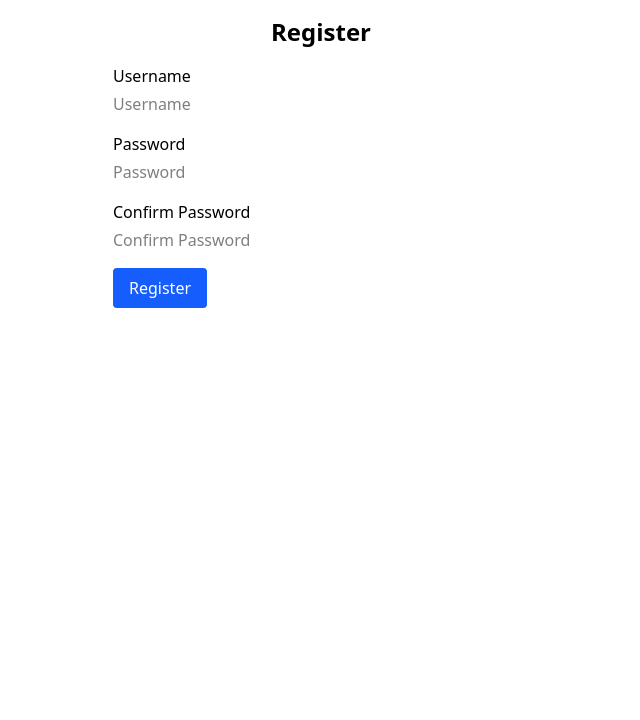
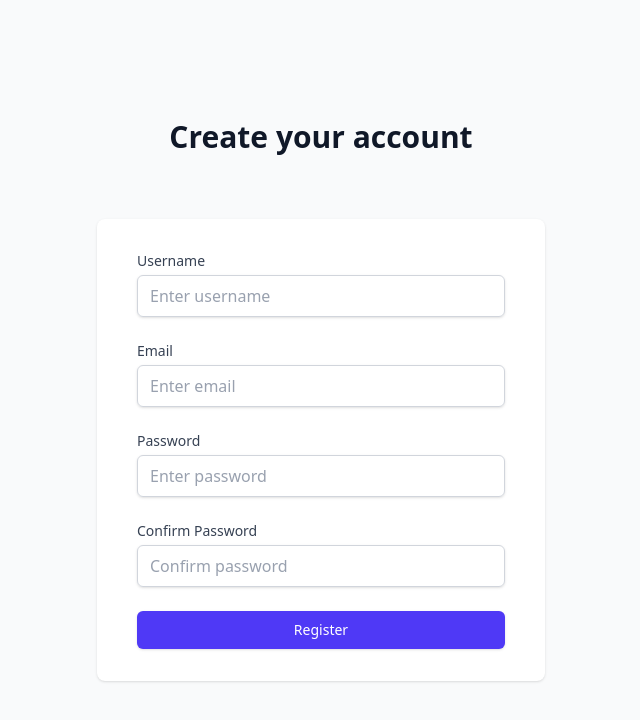
Before and after one commit to Killian1023/comp3334-project, a Next.js app: page /register in a window 1280 px wide. Shown: the top 720 px of the page, without its empty margins (319-959 px from the left). Built offline with nearby package versions, Linux system fonts and the light colour scheme.

Commit message:
Modify register page add create PK and SK function

```diff
--- a/package.json
+++ b/package.json
@@ -15,6 +15,7 @@
     "better-sqlite3": "^11.9.1",
     "drizzle-kit": "^0.30.6",
     "drizzle-orm": "^0.41.0",
+    "jose": "^6.0.10",
     "jsonwebtoken": "^9.0.2",
     "next": "15.2.4",
     "react": "^19.0.0",
--- a/src/app/components/auth/RegisterForm.tsx
+++ b/src/app/components/auth/RegisterForm.tsx
@@ -7,7 +7,7 @@ import Button from '../ui/Button';
 
 // Define type for the onSubmit prop
 interface RegisterFormProps {
-  onSubmit: (data: { username: string; password: string }) => Promise<boolean>;
+  onSubmit: (data: { username: string; password: string; email: string }) => Promise<boolean>;
   isLoading?: boolean; // Add prop for external loading state
 }
 
@@ -15,6 +15,7 @@ const RegisterForm: React.FC<RegisterFormProps> = ({ onSubmit, isLoading: extern
     const [username, setUsername] = useState('');
     const [password, setPassword] = useState('');
     const [confirmPassword, setConfirmPassword] = useState('');
+    const [email, setEmail] = useState('');
     const [error, setError] = useState('');
     const [loading, setLoading] = useState(false);
     const router = useRouter();
@@ -28,30 +29,38 @@ const RegisterForm: React.FC<RegisterFormProps> = ({ onSubmit, isLoading: extern
         setLoading(true);
 
         // Perform validation
-        if (!username || !password || !confirmPassword) {
-            setError('All fields are required.');
+        if (!username || !password || !confirmPassword || !email) {
+            setError('All fields are required');
             setLoading(false);
             return;
         }
 
         if (password !== confirmPassword) {
-            setError('Passwords do not match.');
+            setError('Passwords do not match');
             setLoading(false);
             return;
         }
 
         if (password.length < 8) {
-            setError('Password must be at least 8 characters long.');
+            setError('Password must be at least 8 characters long');
+            setLoading(false);
+            return;
+        }
+
+        // Basic email validation
+        const emailRegex = /^[^\s@]+@[^\s@]+\.[^\s@]+$/;
+        if (!emailRegex.test(email)) {
+            setError('Please enter a valid email address');
             setLoading(false);
             return;
         }
 
         try {
             // Use the onSubmit prop provided by the parent component
-            await onSubmit({ username, password });
+            await onSubmit({ username, password, email });
             // Don't need to handle success here anymore as the parent will redirect
         } catch (err) {
-            setError('An error occurred. Please try again.');
+            setError('An error occurred during registration. Please try again');
             console.error('Form submission error:', err);
         }
 
@@ -59,48 +68,94 @@ const RegisterForm: React.FC<RegisterFormProps> = ({ onSubmit, isLoading: extern
     };
 
     return (
-        <form onSubmit={handleSubmit} className="space-y-4">
-            {error && <p className="text-red-500">{error}</p>}
+        <form onSubmit={handleSubmit} className="space-y-6">
+            {error && (
+                <div className="bg-red-50 border border-red-200 text-red-600 px-4 py-3 rounded">
+                    {error}
+                </div>
+            )}
 
             <div>
-                <label htmlFor="username" className="block mb-1">Username</label>
+                <label htmlFor="username" className="block text-sm font-medium text-gray-700">
+                    Username
+                </label>
+                <div className="mt-1">
                     <Input
                         id="username"
                         type="text"
-                    placeholder="Username"
+                        placeholder="Enter username"
                         value={username}
                         onChange={(e) => setUsername(e.target.value)}
                         disabled={isLoading}
+                        required
+                        className="appearance-none block w-full px-3 py-2 border border-gray-300 rounded-md shadow-sm placeholder-gray-400 focus:outline-none focus:ring-indigo-500 focus:border-indigo-500"
                     />
+                </div>
             </div>
 
             <div>
-                <label htmlFor="password" className="block mb-1">Password</label>
+                <label htmlFor="email" className="block text-sm font-medium text-gray-700">
+                    Email
+                </label>
+                <div className="mt-1">
+                    <Input
+                        id="email"
+                        type="email"
+                        placeholder="Enter email"
+                        value={email}
+                        onChange={(e) => setEmail(e.target.value)}
+                        disabled={isLoading}
+                        required
+                        className="appearance-none block w-full px-3 py-2 border border-gray-300 rounded-md shadow-sm placeholder-gray-400 focus:outline-none focus:ring-indigo-500 focus:border-indigo-500"
+                    />
+                </div>
+            </div>
+
+            <div>
+                <label htmlFor="password" className="block text-sm font-medium text-gray-700">
+                    Password
+                </label>
+                <div className="mt-1">
                     <Input
                         id="password"
                         type="password"
-                    placeholder="Password"
+                        placeholder="Enter password"
                         value={password}
                         onChange={(e) => setPassword(e.target.value)}
                         disabled={isLoading}
+                        required
+                        className="appearance-none block w-full px-3 py-2 border border-gray-300 rounded-md shadow-sm placeholder-gray-400 focus:outline-none focus:ring-indigo-500 focus:border-indigo-500"
                     />
+                </div>
             </div>
 
             <div>
-                <label htmlFor="confirmPassword" className="block mb-1">Confirm Password</label>
+                <label htmlFor="confirmPassword" className="block text-sm font-medium text-gray-700">
+                    Confirm Password
+                </label>
+                <div className="mt-1">
                     <Input
                         id="confirmPassword"
                         type="password"
-                    placeholder="Confirm Password"
+                        placeholder="Confirm password"
                         value={confirmPassword}
                         onChange={(e) => setConfirmPassword(e.target.value)}
                         disabled={isLoading}
+                        required
+                        className="appearance-none block w-full px-3 py-2 border border-gray-300 rounded-md shadow-sm placeholder-gray-400 focus:outline-none focus:ring-indigo-500 focus:border-indigo-500"
                     />
                 </div>
+            </div>
 
-            <Button type="submit" disabled={isLoading}>
+            <div>
+                <Button
+                    type="submit"
+                    disabled={isLoading}
+                    className="w-full flex justify-center py-2 px-4 border border-transparent rounded-md shadow-sm text-sm font-medium text-white bg-indigo-600 hover:bg-indigo-700 focus:outline-none focus:ring-2 focus:ring-offset-2 focus:ring-indigo-500"
+                >
                     {isLoading ? 'Processing...' : 'Register'}
                 </Button>
+            </div>
         </form>
     );
 };
--- a/src/app/register/page.tsx
+++ b/src/app/register/page.tsx
@@ -8,12 +8,16 @@ import { ensureEncryptionKeys } from '@/app/utils/clientencryption';
 type RegisterData = {
   username: string;
   password: string;
+  email: string;
 };
 
 const RegisterPage = () => {
     const [error, setError] = useState<string | null>(null);
     const [success, setSuccess] = useState<string | null>(null);
     const [isLoading, setIsLoading] = useState<boolean>(false);
+    const [showPrivateKey, setShowPrivateKey] = useState<boolean>(false);
+    const [privateKey, setPrivateKey] = useState<string | null>(null);
+    const [copySuccess, setCopySuccess] = useState<boolean>(false);
     const router = useRouter();
 
     const handleRegister = async (data: RegisterData): Promise<boolean> => {
@@ -21,7 +25,6 @@ const RegisterPage = () => {
             setIsLoading(true);
             console.log(`Registration attempt for user: ${data.username}`);
 
-            // Step 1: Register the user
             const response = await fetch('/api/auth/register', {
                 method: 'POST',
                 headers: {
@@ -30,53 +33,135 @@ const RegisterPage = () => {
                 body: JSON.stringify(data),
             });
 
+            const responseData = await response.json();
+
             if (!response.ok) {
-                const errorData = await response.json();
-                setError(errorData.message || 'Registration failed. Please try again.');
+                const errorMessage = responseData.error || responseData.message || 'Registration failed. Please try again.';
+                setError(errorMessage);
                 setSuccess(null);
-                console.error(`Registration failed for ${data.username}: ${errorData.message}`);
+                console.error(`Registration failed for ${data.username}:`, responseData);
                 setIsLoading(false);
                 return false;
             }
 
-            // Get registration response which now includes the token
-            const registrationData = await response.json();
-            setSuccess('Registration successful! Logging you in...');
+            setSuccess('Registration successful! Please save your private key securely.');
+            setPrivateKey(responseData.privateKey);
+            setShowPrivateKey(true);
 
-            // Store auth token and user info in localStorage directly from registration response
-            localStorage.setItem('authToken', registrationData.token);
+            // Store auth token and user info in localStorage
+            localStorage.setItem('authToken', responseData.token);
             localStorage.setItem('user', JSON.stringify({
-                id: registrationData.userId,
-                username: registrationData.username
+                id: responseData.userId,
+                username: responseData.username
             }));
 
+            // Store private key securely
+            if (responseData.privateKey) {
+                localStorage.setItem('privateKey', responseData.privateKey);
+            }
+
             // Generate and store encryption keys using the centralized function
-            await ensureEncryptionKeys(registrationData.userId, data.password);
+            await ensureEncryptionKeys(responseData.userId, data.password);
 
             // Log success
             console.log('User registered and logged in successfully');
 
-            // Redirect to the files page
-            setTimeout(() => {
-                router.push('/files');
-            }, 500);
-
             return true;
 
         } catch (err) {
-            setError('An error occurred during registration. Please try again.');
+            const errorMessage = err instanceof Error ? err.message : 'An unknown error occurred';
+            setError(`Registration failed: ${errorMessage}`);
             console.error('Client-side registration error:', err);
             setIsLoading(false);
             return false;
         }
     };
 
+    const handleContinue = () => {
+        router.push('/files');
+    };
+
+    const handleCopyPrivateKey = async () => {
+        if (privateKey) {
+            try {
+                await navigator.clipboard.writeText(privateKey);
+                setCopySuccess(true);
+                setTimeout(() => setCopySuccess(false), 2000);
+            } catch (err) {
+                console.error('Failed to copy private key:', err);
+            }
+        }
+    };
+
     return (
-        <div className="container mx-auto p-4 max-w-md">
-            <h1 className="text-2xl font-bold mb-4 text-center">Register</h1>
-            {error && <p className="text-red-500 mb-4">{error}</p>}
-            {success && <p className="text-green-500 mb-4">{success}</p>}
-            <RegisterForm onSubmit={handleRegister} isLoading={isLoading} />
+        <div className="min-h-screen bg-gray-50 flex flex-col justify-center py-12 sm:px-6 lg:px-8">
+            <div className="sm:mx-auto sm:w-full sm:max-w-md">
+                <h1 className="text-center text-3xl font-extrabold text-gray-900 mb-8">
+                    Create your account
+                </h1>
+            </div>
+
+            <div className="mt-8 sm:mx-auto sm:w-full sm:max-w-md">
+                <div className="bg-white py-8 px-4 shadow sm:rounded-lg sm:px-10">
+                    {error && (
+                        <div className="mb-4 bg-red-50 border border-red-200 text-red-600 px-4 py-3 rounded">
+                            {error}
+                        </div>
+                    )}
+
+                    {success && !showPrivateKey && (
+                        <div className="mb-4 bg-green-50 border border-green-200 text-green-600 px-4 py-3 rounded">
+                            {success}
+                        </div>
+                    )}
+
+                    {showPrivateKey && privateKey && (
+                        <div className="mb-6">
+                            <div className="bg-yellow-50 border border-yellow-200 rounded-lg p-4">
+                                <h3 className="text-lg font-medium text-yellow-800 mb-2">
+                                    Important: Save Your Private Key
+                                </h3>
+                                <p className="text-yellow-700 mb-4">
+                                    This is your private key. Please save it securely. You will need it to access your encrypted files.
+                                </p>
+                                <div className="relative">
+                                    <div className="bg-gray-100 p-4 rounded font-mono text-sm break-all pr-12">
+                                        {privateKey}
+                                    </div>
+                                    <div className="absolute top-2 right-2 flex items-center space-x-2">
+                                        {copySuccess && (
+                                            <div className="bg-green-100 text-green-800 text-xs px-2 py-1 rounded">
+                                                Copied!
+                                            </div>
+                                        )}
+                                        <button
+                                            onClick={handleCopyPrivateKey}
+                                            className="p-2 text-gray-500 hover:text-gray-700 focus:outline-none"
+                                            title="Copy to clipboard"
+                                        >
+                                            <svg xmlns="http://www.w3.org/2000/svg" className="h-5 w-5" fill="none" viewBox="0 0 24 24" stroke="currentColor">
+                                                <path strokeLinecap="round" strokeLinejoin="round" strokeWidth={2} d="M8 5H6a2 2 0 00-2 2v12a2 2 0 002 2h10a2 2 0 002-2v-1M8 5a2 2 0 002 2h2a2 2 0 002-2M8 5a2 2 0 012-2h2a2 2 0 012 2m0 0h2a2 2 0 012 2v3m2 4H10m0 0l3-3m-3 3l3 3" />
+                                            </svg>
+                                        </button>
+                                    </div>
+                                </div>
+                                <div className="mt-4 flex justify-end">
+                                    <button
+                                        onClick={handleContinue}
+                                        className="inline-flex items-center px-4 py-2 border border-transparent text-sm font-medium rounded-md shadow-sm text-white bg-indigo-600 hover:bg-indigo-700 focus:outline-none focus:ring-2 focus:ring-offset-2 focus:ring-indigo-500"
+                                    >
+                                        Continue to Files
+                                    </button>
+                                </div>
+                            </div>
+                        </div>
+                    )}
+
+                    {!showPrivateKey && (
+                        <RegisterForm onSubmit={handleRegister} isLoading={isLoading} />
+                    )}
+                </div>
+            </div>
         </div>
     );
 };
--- a/src/db/schema.ts
+++ b/src/db/schema.ts
@@ -9,6 +9,7 @@ export const users = sqliteTable('users', {
   username: text('username').notNull().unique(),
   passwordHash: text('password_hash').notNull(),
   email: text('email').notNull().unique(),
+  publicKey: text('public_key').notNull(),
   createdAt: text('created_at')
     .default(sql`CURRENT_TIMESTAMP`)
     .notNull(),
```
Also changed, not shown: src/app/api/auth/register/route.ts (+32 -8 lines), src/app/utils/clientencryption.ts (+47 -0 lines), 1 other file (tests, documents, lock files or other folders). Lines whose indentation alone changed are shown as unchanged.
